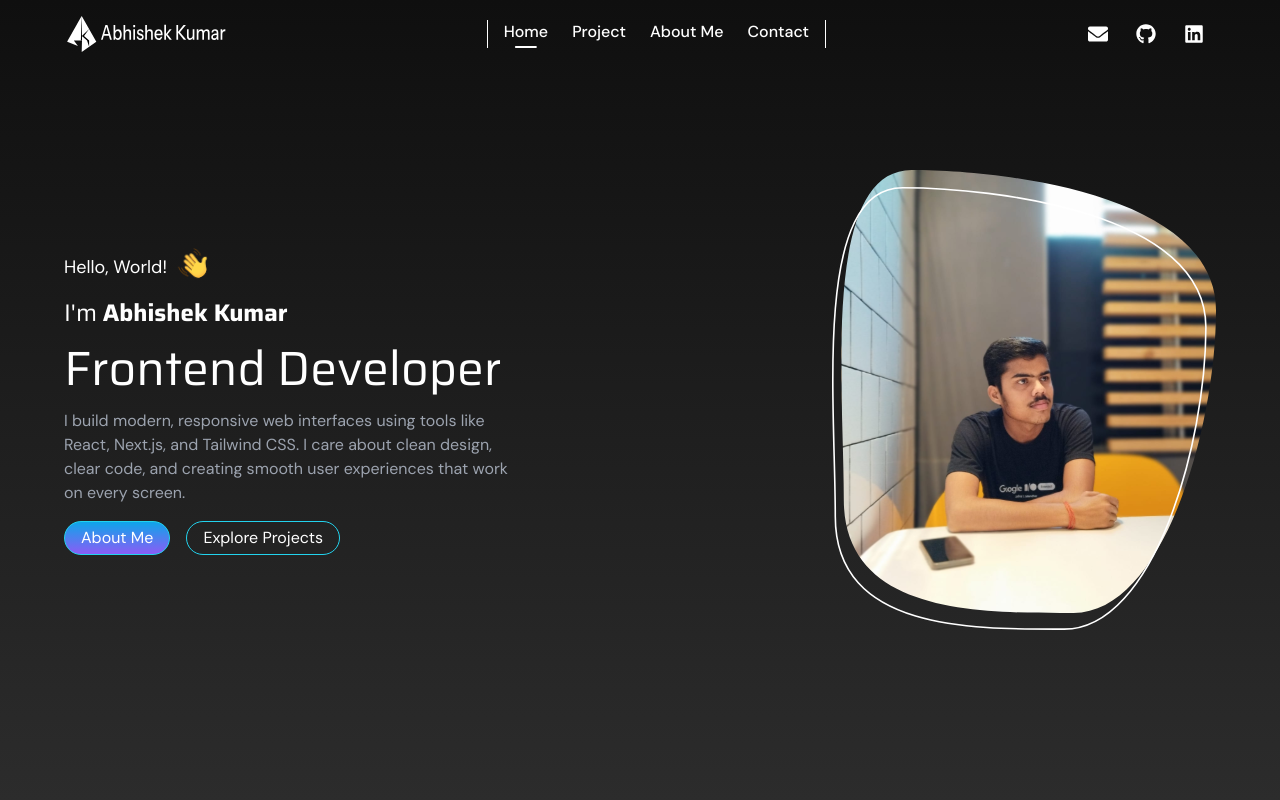
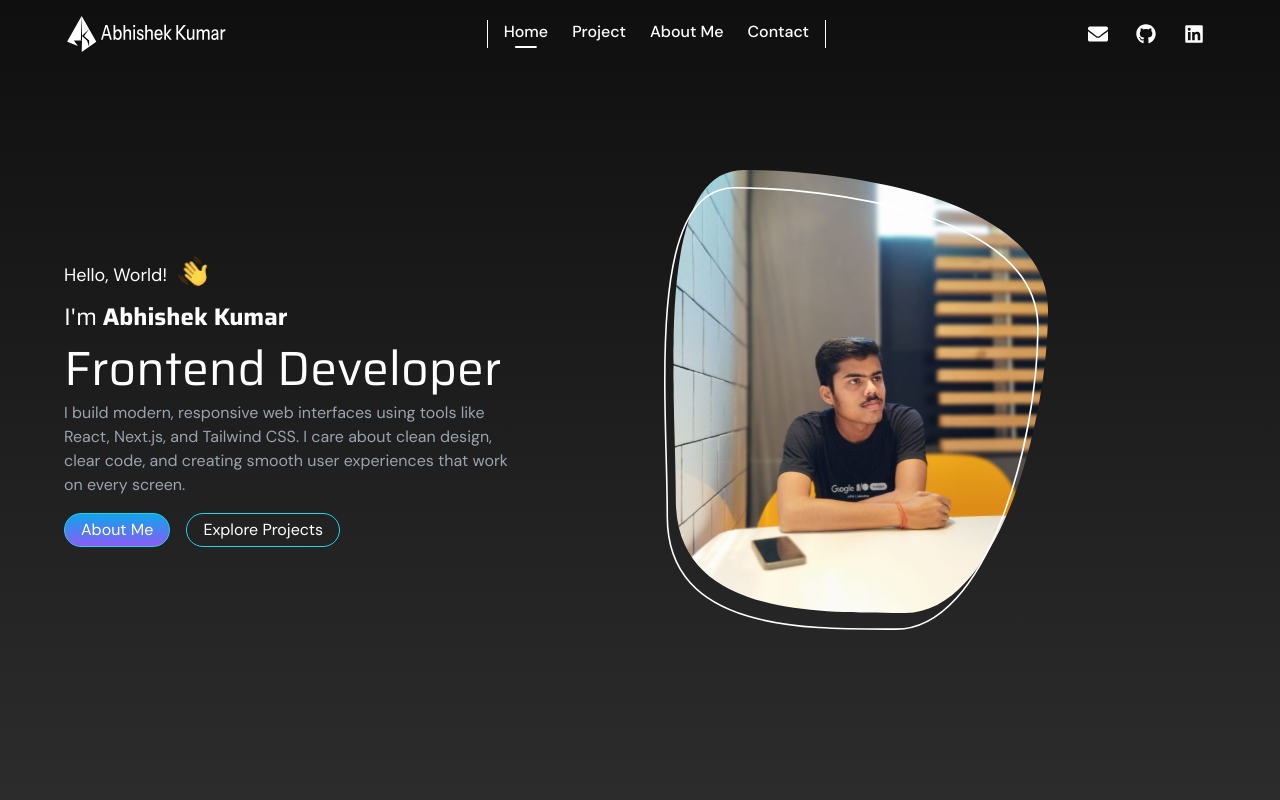
Before and after one commit to abhishek-kumar-05/Ak-Profile, a React (Vite) app: page / in a window 1280 px wide. Shown: the top 800 px of the page. Built offline with nearby package versions, Linux system fonts and the light colour scheme.

Commit message:
updated hero and Navbar section in responsive form

```diff
--- a/src/App.jsx
+++ b/src/App.jsx
@@ -1,13 +1,27 @@
+import { useState, useEffect } from "react";
 import Hero from "./component/Hero";
 import Navbar from "./component/Navbar";
 import Project from "./component/Project";
 
 export default function App() {
+  const [isLandscapeMobile, setIsLandscapeMobile] = useState(false);
+
+  useEffect(() => {
+    const checkLandscape = () => {
+      const isMediumWidth = window.innerWidth >= 768;
+      const isShortHeight = window.innerHeight <= 550;
+      setIsLandscapeMobile(isMediumWidth && isShortHeight);
+    };
+
+    checkLandscape();
+    window.addEventListener("resize", checkLandscape);
+    return () => window.removeEventListener("resize", checkLandscape);
+  }, []);
   return (
     <>
-      <Navbar />
-      <Hero />
-      <Project/>
+      <Navbar isLandscapeMobile={isLandscapeMobile} />
+      <Hero isLandscapeMobile={isLandscapeMobile} />
+      <Project />
     </>
   );
 }
--- a/src/component/Hero.jsx
+++ b/src/component/Hero.jsx
@@ -4,7 +4,8 @@ import ProfileImage from "../assets/Hero_Image.svg";
 import WavingHand from "../assets/Waving-hand.svg";
 import Button from "./Button";
 
-const Hero = () => {
+const Hero = ({ isLandscapeMobile }) => {
+  console.log("hero checkinh :--", isLandscapeMobile);
   const heroRef = useRef();
 
   useLayoutEffect(() => {
@@ -16,17 +17,22 @@ const Hero = () => {
       delay: 0.2,
     });
   }, []);
+
   return (
     <>
       <section
         id="hero"
-        className="fixed top-0 left-0 w-full min-h-[600px] lg:min-h-screen 2xl:min-h-0 2xl:py-28  z-0 flex items-center justify-center text-white px-4 pt-20 lg:pt-0 pb-6 lg:pb-0 sm:px-8 md:px-16"
+        className="fixed top-0 left-0 w-full min-h-screen  2xl:min-h-0 2xl:py-28  z-0 flex items-center justify-center text-white px-6 sm:px-8 md:px-16 py-4 "
         style={{
           background: "linear-gradient(180deg, #0F0F0F, #2C2C2C)",
         }}
       >
-        <div className="max-w-7xl w-full grid grid-cols-1 md:grid-cols-2 gap-12 items-center">
-          <div className="space-y-4 text-left">
+        <div
+          className={`max-w-7xl w-full grid ${
+            isLandscapeMobile ? "grid-cols-1" : "grid-cols-1 md:grid-cols-2"
+          }  gap-12 items-center`}
+        >
+          <div className="space-y-1 md:space-y-3 text-left">
             <p className="text-lg flex items-end gap-2">
               Hello, World!
               <span className="flex items-start">
@@ -43,12 +49,12 @@ const Hero = () => {
             <h1 className="text-3xl sm:text-4xl md:text-5xl leading-tight">
               Frontend Developer
             </h1>
-            <p className="text-gray-400 max-w-md mx-auto md:mx-0 text-sm sm:text-base">
+            <p className="text-gray-400 max-w-md !mt-2  md:mx-0 text-sm sm:text-base">
               I build modern, responsive web interfaces using tools like React,
               Next.js, and Tailwind CSS. I care about clean design, clear code,
               and creating smooth user experiences that work on every screen.
             </p>
-            <div className="flex flex-wrap  md:justify-start gap-4 mt-6">
+            <div className="flex flex-wrap  md:justify-start gap-4 !mt-4">
               <Button text="About Me" link="#" />
               <a
                 href="#"
@@ -59,11 +65,15 @@ const Hero = () => {
             </div>
           </div>
 
-          <div className="flex justify-center lg:justify-end">
+          <div
+            className={`flex justify-center lg:justify-end  ${
+              isLandscapeMobile ? "hidden" : "sm:hidden md:block"
+            } `}
+          >
             <img
               src={ProfileImage}
               alt="hero scetion profile image."
-              className="w-60 sm:w-72 md:w-full h-auto max-w-sm "
+              className="w-60 md:w-full h-auto max-w-sm "
             />
           </div>
         </div>
--- a/src/component/Navbar.jsx
+++ b/src/component/Navbar.jsx
@@ -1,5 +1,5 @@
 import Logo from "../assets/Ak_logo.svg";
-import { useState, useEffect } from "react";
+import { useState, useEffect, useRef } from "react";
 import { HiMenuAlt3, HiX } from "react-icons/hi";
 import {
   FaEnvelope,
@@ -11,16 +11,19 @@ import {
   FaPhone,
 } from "react-icons/fa";
 
-const Navbar = () => {
+const Navbar = ({ isLandscapeMobile }) => {
+  console.log("it loading :- ", isLandscapeMobile);
   const [menuAppear, setMenuAppear] = useState(false);
+  const [activeLink, setActiveLink] = useState("Home");
+  const [scrolledPastHero, setScrolledPastHero] = useState(false);
+  const ticking = useRef(false);
+
   const links = [
     { label: "Home", href: "#" },
     { label: "Project", href: "#" },
     { label: "About Me", href: "#" },
     { label: "Contact", href: "#" },
   ];
-  const [activeLink, setActiveLink] = useState("Home");
-  const [scrolledPastHero, setScrolledPastHero] = useState(false);
 
   useEffect(() => {
     const handleResize = () => {
@@ -46,14 +49,27 @@ const Navbar = () => {
 
   useEffect(() => {
     const handleScroll = () => {
-      const hero = document.getElementById("hero");
-      if (!hero) return;
+      if (!ticking.current) {
+        window.requestAnimationFrame(() => {
+          const hero = document.getElementById("hero");
+          if (!hero) return;
 
-      const heroBottom = hero.offsetHeight; // actual hero height
-      setScrolledPastHero(window.scrollY >= heroBottom - 80); // change after hero is scrolled past
+          const heroBottom = hero.offsetHeight; // actual hero height
+          const isPast = window.scrollY >= heroBottom - 80;
+          setScrolledPastHero((prev) => {
+            if (prev !== isPast) {
+              return isPast;
+            }
+            return prev;
+          });
+          ticking.current = false;
+        });
+        ticking.current = true;
+      }
+      // change after hero is scrolled past
     };
 
-    window.addEventListener("scroll", handleScroll);
+    window.addEventListener("scroll", handleScroll, { passive: true });
     handleScroll(); // run on mount
 
     return () => window.removeEventListener("scroll", handleScroll);
@@ -62,7 +78,11 @@ const Navbar = () => {
   return (
     <>
       <nav
-        className={`hidden w-full fixed top-0 left-0 px-16 py-4 z-50 transition-all duration-500 md:flex items-center justify-between ${
+        className={`w-full fixed top-0 left-0 px-16 py-4 z-50 transition-all duration-500  ${
+          isLandscapeMobile
+            ? "hidden"
+            : "hidden md:flex items-center justify-between"
+        } ${
           scrolledPastHero
             ? "bg-[#F6F5F0] text-black shadow-lg border-black"
             : "bg-transparent text-white border-white"
@@ -119,7 +139,11 @@ const Navbar = () => {
 
       {/* Mobile apearence */}
       {!menuAppear && (
-        <div className="md:hidden fixed top-4 left-4 z-50">
+        <div
+          className={`fixed top-4 right-4 z-50 ${
+            isLandscapeMobile ? "block" : "md:hidden"
+          }`}
+        >
           <button
             onClick={() => {
               setMenuAppear(true);
@@ -140,7 +164,7 @@ const Navbar = () => {
           }}
         >
           <div
-            className="absolute top-0 left-0 h-full w-64 bg-[#1F1F1F] border-2 border-[#2E2E2E] rounded-r-[10px] text-white z-40 transform  transition-transform duration-300 ease-in-out flex flex-col justify-between p-6"
+            className="absolute top-0 right-0 h-full w-64 bg-[#1F1F1F] border-2 border-[#2E2E2E] rounded-r-[10px] text-white z-40 transform  transition-transform duration-300 ease-in-out flex flex-col justify-between p-6"
             onClick={(e) => {
               e.stopPropagation();
             }}
```
